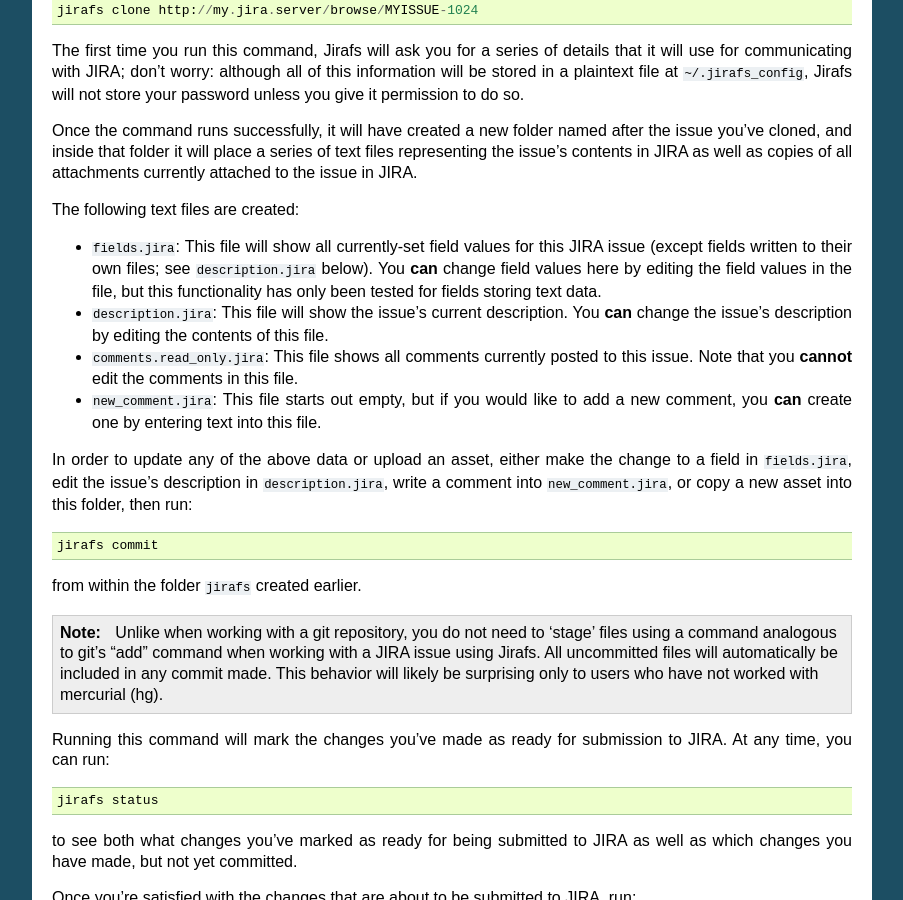
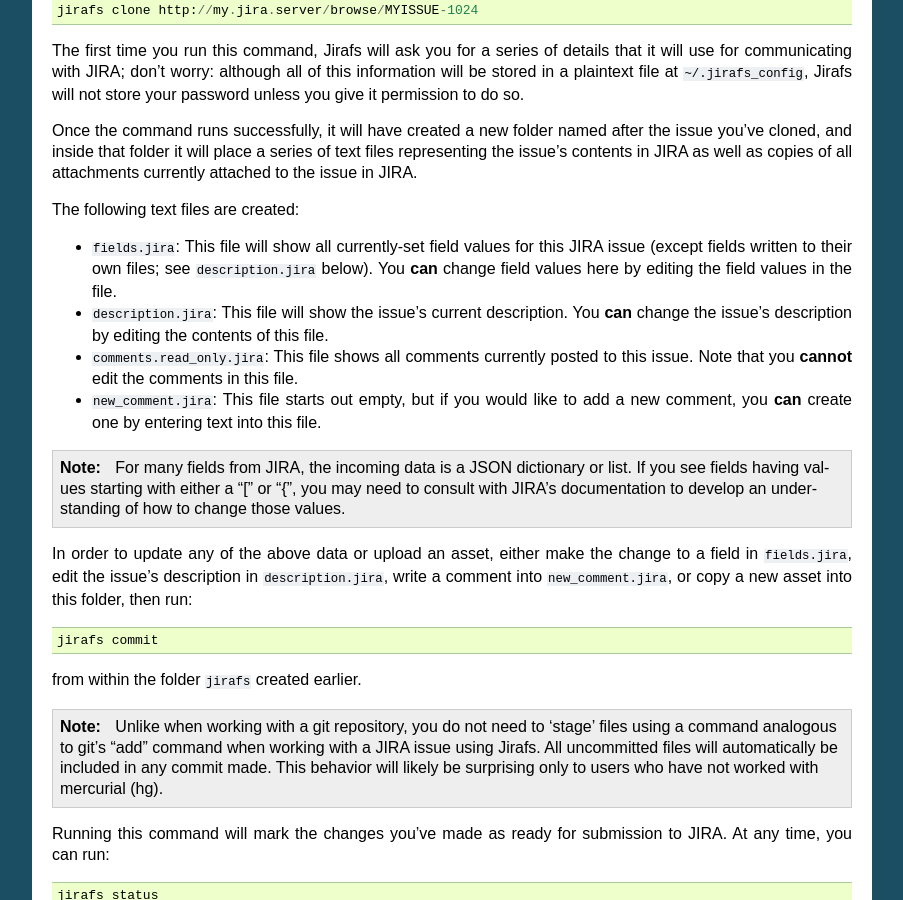
Before and after one commit to coddingtonbear/jirafs, a Sphinx documentation site: the page built from docs/source/getting_started.rst, in a window 1280 px wide and 900 px high, scrolled down 431 px. Shown: the whole window, without its empty margins (198-1101 px from the left). Built offline with Sphinx 7.4.7, drawn with Linux system fonts in a browser that asks for light colours; pages that are not in the unit, such as notebooks, are missing from menus.

Commit message:
Adding a note regarding JSON serialization.

```diff
--- a/docs/source/getting_started.rst
+++ b/docs/source/getting_started.rst
@@ -37,8 +37,7 @@
 * ``fields.jira``:  This file will show all currently-set field values
   for this JIRA issue (except fields written to their own files; see
   ``description.jira`` below).  You **can** change field values here
-  by editing the field values in the file, but this functionality has
-  only been tested for fields storing text data.
+  by editing the field values in the file.
 * ``description.jira``: This file will show the issue's current
   description.  You **can** change the issue's description by editing
   the contents of this file.
@@ -48,6 +47,13 @@
 * ``new_comment.jira``: This file starts out empty, but if you would
   like to add a new comment, you **can** create one by entering text
   into this file.
+
+.. note::
+
+   For many fields from JIRA, the incoming data is a JSON dictionary
+   or list.  If you see fields having values starting with either a
+   "[" or "{", you may need to consult with JIRA's documentation to
+   develop an understanding of how to change those values.
 
 In order to update any of the above data or upload an asset, either
 make the change to a field in ``fields.jira``, edit the issue's
```
